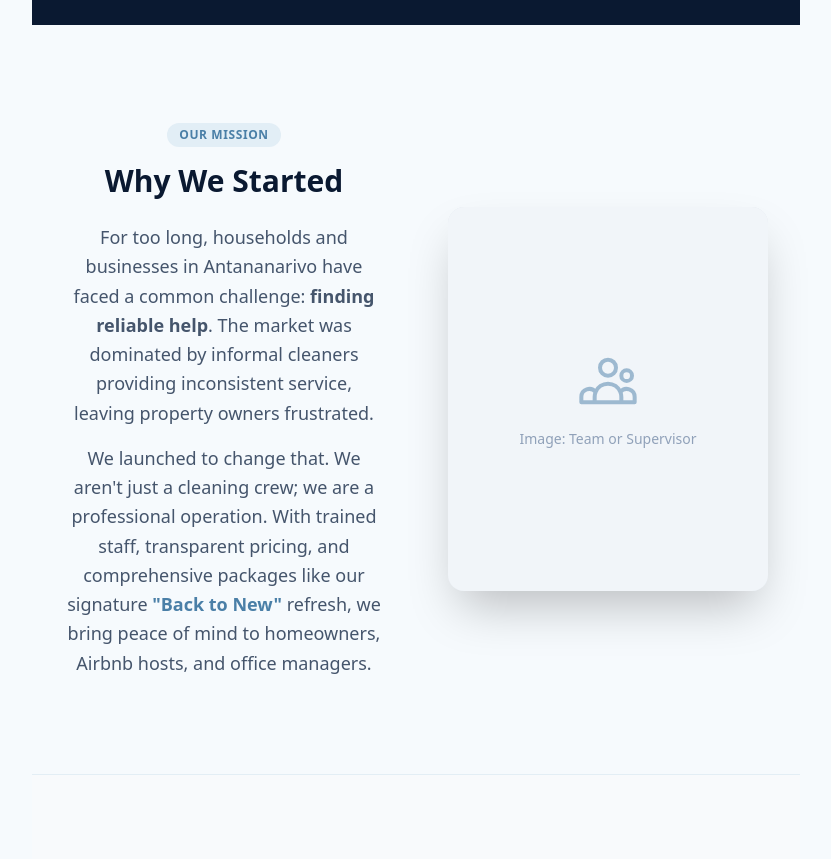
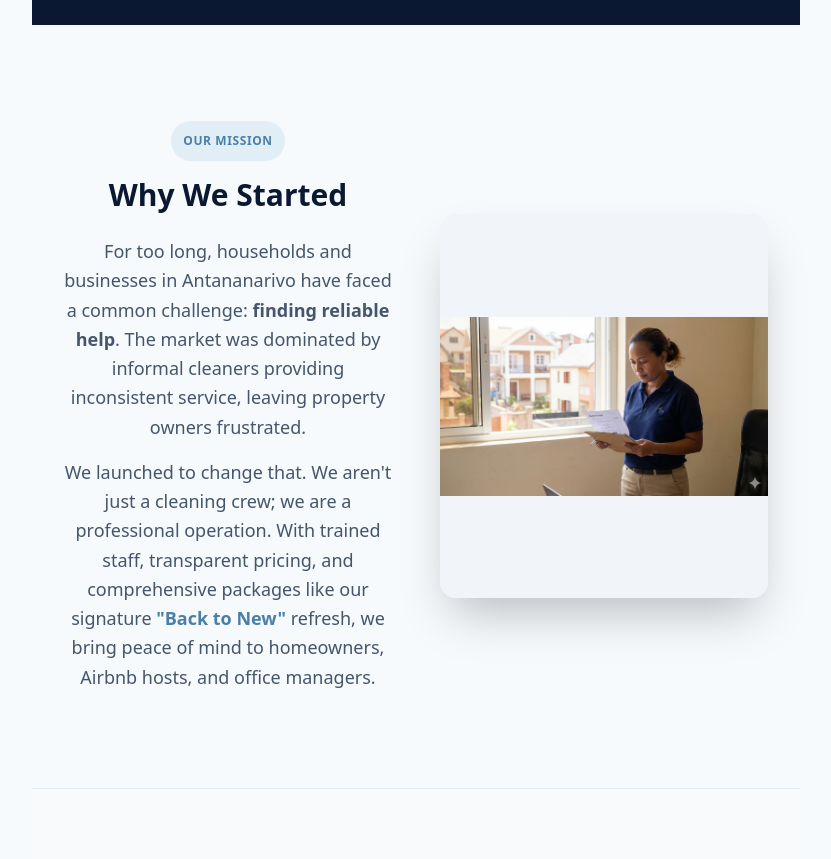
Before and after one commit to NyAvoFandresena/cleaning-website-idea, a Next.js app in the folder web/: page /about in a window 1280 px wide. Shown: the part 720-1579 px from the top of the page, without its empty margins (224-1055 px from the left). Built offline with nearby package versions, Linux system fonts and the light colour scheme.

Commit message:
feat: Add manager image and enhance contact form feedback mechanism

```diff
--- a/web/src/app/about/page.tsx
+++ b/web/src/app/about/page.tsx
@@ -19,7 +19,7 @@ export default function AboutPage() {
         </p>
         {/* 1. HERO SECTION */}
         {/* Visual goal: Professionalism. Background should be a clean, high-res image of the team or a sparkling room. */}
-        <section className="relative w-full py-24 md:py-32 bg-brand-dark flex items-center justify-center overflow-hidden">
+        <section className="relative w-full py-0 md:py-32 bg-brand-dark flex items-center justify-center overflow-hidden">
           {/* Abstract shapes or image overlay */}
           <div className="absolute inset-0 opacity-10 bg-[radial-gradient(circle_at_top_right,_var(--tw-gradient-stops))] from-brand-medium to-brand-dark"></div>
 
@@ -36,10 +36,10 @@ export default function AboutPage() {
         </section>
 
         {/* 2. OUR STORY / MISSION */}
-        <section className="py-16 md:py-24 px-4 md:px-8 max-w-6xl mx-auto">
-          <div className="grid md:grid-cols-2 gap-16 items-center">
+        <section className=" md:py-24 px-4 md:px-8 max-w-6xl mx-auto">
+          <div className="grid md:grid-cols-2 gap-12 items-center">
             <div>
-              <div className="inline-block px-3 py-1 bg-brand-light/30 text-brand-medium text-xs font-bold uppercase tracking-wider rounded-full mb-4">
+              <div className="inline-block px-3 py-3 bg-brand-light/30 text-brand-medium text-xs font-bold uppercase tracking-wider rounded-full mb-4">
                 Our Mission
               </div>
               <h2 className="text-3xl font-bold mb-6 text-brand-dark">
@@ -67,23 +67,15 @@ export default function AboutPage() {
               </div>
             </div>
             {/* Image Placeholder: Represents a supervisor checking work or a happy team */}
-            <div className="relative h-96 w-full rounded-2xl overflow-hidden shadow-2xl bg-slate-200 group">
+            <div className="relative h-96 w-full rounded-2xl overflow-hidden shadow-2xl bg-stale-200 group">
               <div className="absolute inset-0 flex flex-col items-center justify-center text-slate-400 bg-slate-100">
-                <svg
-                  className="w-16 h-16 mb-4 text-brand-medium/50"
-                  fill="none"
-                  stroke="currentColor"
-                  viewBox="0 0 24 24"
-                >
-                  <path
-                    strokeLinecap="round"
-                    strokeLinejoin="round"
-                    strokeWidth="1.5"
-                    d="M17 20h5v-2a3 3 0 00-5.356-1.857M17 20H7m10 0v-2c0-.656-.126-1.283-.356-1.857M7 20H2v-2a3 3 0 015.356-1.857M7 20v-2c0-.656.126-1.283.356-1.857m0 0a5.002 5.002 0 019.288 0M15 7a3 3 0 11-6 0 3 3 0 016 0zm6 3a2 2 0 11-4 0 2 2 0 014 0z"
-                  ></path>
-                </svg>
                 <span className="font-medium text-sm">
-                  Image: Team or Supervisor
+                  <img
+                    className="w-full "
+                    src="images/manager.png"
+                    alt=""
+                    srcset=""
+                  />
                 </span>
               </div>
             </div>
--- a/web/src/components/sections/ContactForm.tsx
+++ b/web/src/components/sections/ContactForm.tsx
@@ -1,7 +1,7 @@
 "use client";
 
 import { Button } from "@/components/ui/button";
-import { useState } from "react";
+import { useState, useEffect } from "react";
 import emailjs from "@emailjs/browser";
 
 export function ContactForm() {
@@ -13,12 +13,24 @@ export function ContactForm() {
     message: "",
   });
 
+  const [successMessage, setSuccessMessage] = useState<string | null>(null);
+  const [errorMessage, setErrorMessage] = useState<string | null>(null);
+  const [isSubmitting, setIsSubmitting] = useState(false);
+
+  useEffect(() => {
+    if (successMessage || errorMessage) {
+      const timer = setTimeout(() => {
+        setSuccessMessage(null);
+        setErrorMessage(null);
+      }, 5000);
+      return () => clearTimeout(timer);
+    }
+  }, [successMessage, errorMessage]);
+
   const handleSubmit = (e: React.FormEvent) => {
     e.preventDefault();
-    // Placeholder for form submission logic
     console.log("Form submitted:", formData);
-    alert("Thank you for your request! We will contact you shortly.");
-    setFormData({ name: "", email: "", phone: "", service: "", message: "" });
+    setIsSubmitting(true);
     emailjs
       .send(
         "service_yecx2nj",
@@ -37,7 +49,9 @@ export function ContactForm() {
       )
       .then(
         () => {
-          alert("Email sent! We will contact you shortly.");
+          setSuccessMessage(
+            "Thank you, your message was sent. We'll contact you shortly."
+          );
           setFormData({
             name: "",
             email: "",
@@ -45,10 +59,12 @@ export function ContactForm() {
             service: "",
             message: "",
           });
+          setIsSubmitting(false);
         },
         (error) => {
           console.error("EmailJS Error:", error);
-          alert("Something went wrong. Try again.");
+          setErrorMessage("Something went wrong. Try again.");
+          setIsSubmitting(false);
         }
       );
   };
@@ -67,6 +83,24 @@ export function ContactForm() {
       onSubmit={handleSubmit}
       className="space-y-6 max-w-xl mx-auto p-8 bg-white rounded-2xl shadow-sm border border-brand-light/20"
     >
+      {successMessage && (
+        <div
+          role="status"
+          aria-live="polite"
+          className="p-3 bg-green-50 border border-green-200 text-green-700 rounded-md"
+        >
+          {successMessage}
+        </div>
+      )}
+      {errorMessage && (
+        <div
+          role="status"
+          aria-live="polite"
+          className="p-3 bg-red-50 border border-red-200 text-red-700 rounded-md"
+        >
+          {errorMessage}
+        </div>
+      )}
       <div className="grid gap-6 md:grid-cols-2">
         <div className="space-y-2">
           <label htmlFor="name" className="text-sm font-medium text-brand-dark">
@@ -178,8 +212,13 @@ export function ContactForm() {
         />
       </div>
 
-      <Button type="submit" className="w-full" size="lg">
-        Request Quote
+      <Button
+        type="submit"
+        className="w-full"
+        size="lg"
+        disabled={isSubmitting}
+      >
+        {isSubmitting ? "Sending..." : "Request Quote"}
       </Button>
     </form>
   );
```
Also changed, not shown: web/public/images/manager.png (added).
